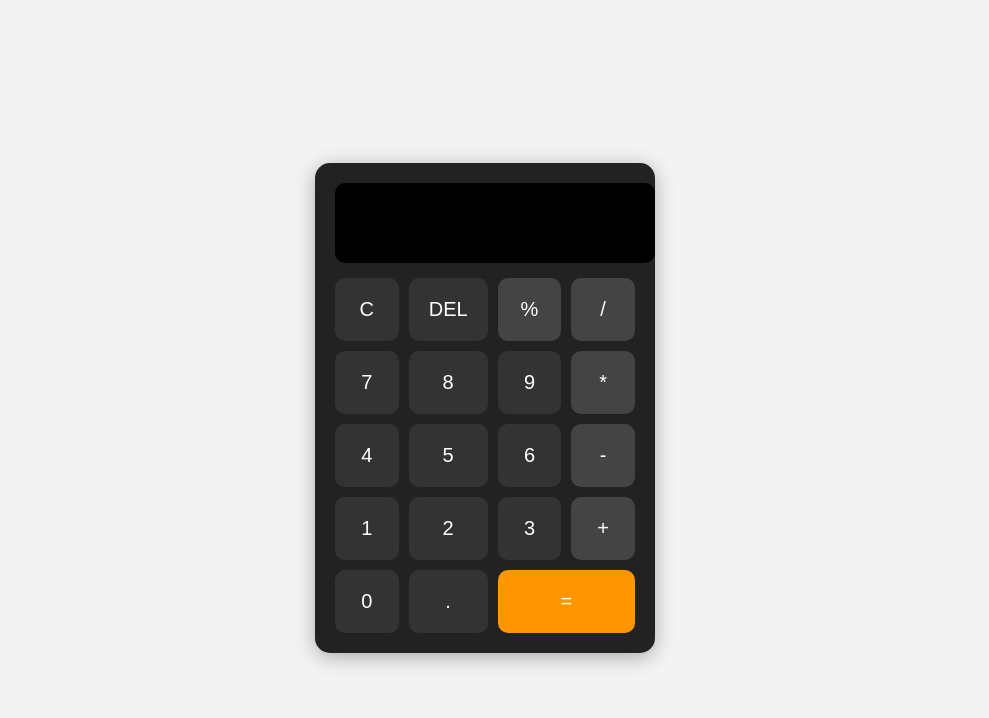
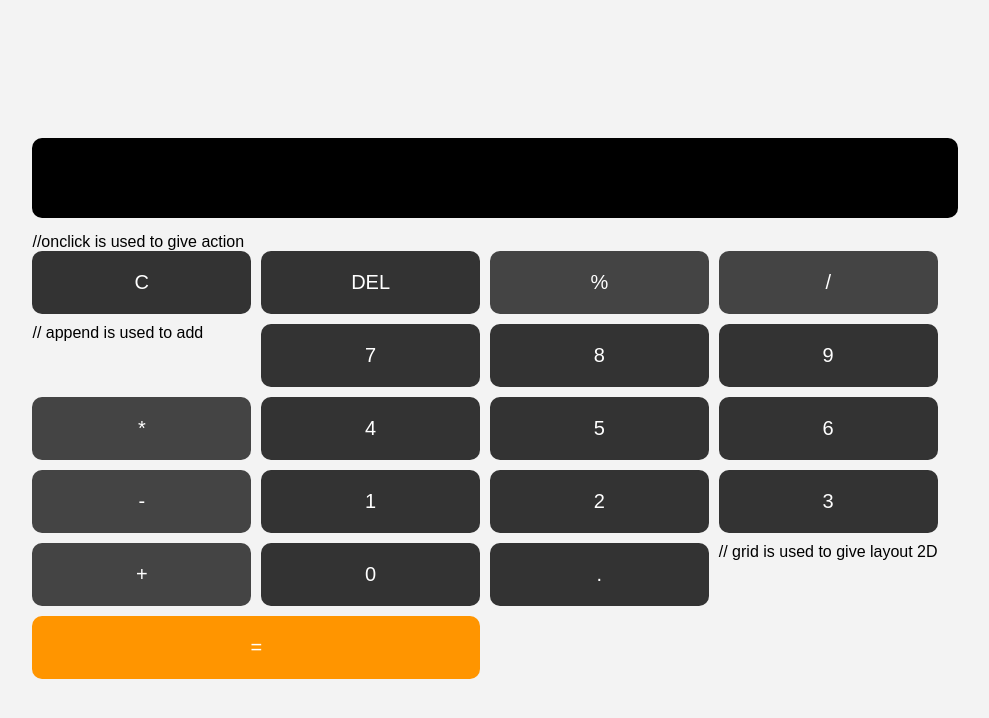
Before and after one commit to Ranjeet-004/Digital_calc, a plain HTML site: page index.html in a window 1280 px wide. Shown: the whole page, without its empty margins (155-1144 px from the left). Drawn offline with Linux system fonts and the light colour scheme.

Commit message:
Refactor index.html with comments and structure
Updated HTML structure and added comments for clarity.

```diff
--- a/index.html
+++ b/index.html
@@ -8,15 +8,15 @@
 </head>
 <body>
 
-<div class="calculator">
+<div class="Calculator">
     <input type="text" id="display" class="display" disabled>
-
+    //onclick is used to give action
     <div class="buttons">
         <button onclick="clearDisplay()">C</button>
         <button onclick="deleteChar()">DEL</button>
         <button class="operator" onclick="append('%')">%</button>
         <button class="operator" onclick="append('/')">/</button>
-
+   // append is used to add
         <button onclick="append('7')">7</button>
         <button onclick="append('8')">8</button>
         <button onclick="append('9')">9</button>
@@ -34,6 +34,7 @@
 
         <button onclick="append('0')">0</button>
         <button onclick="append('.')">.</button>
+       // grid is used to give layout 2D
         <button class="equal" style="grid-column: span 2;" onclick="calculate()">=</button>
     </div>
 </div>
```
